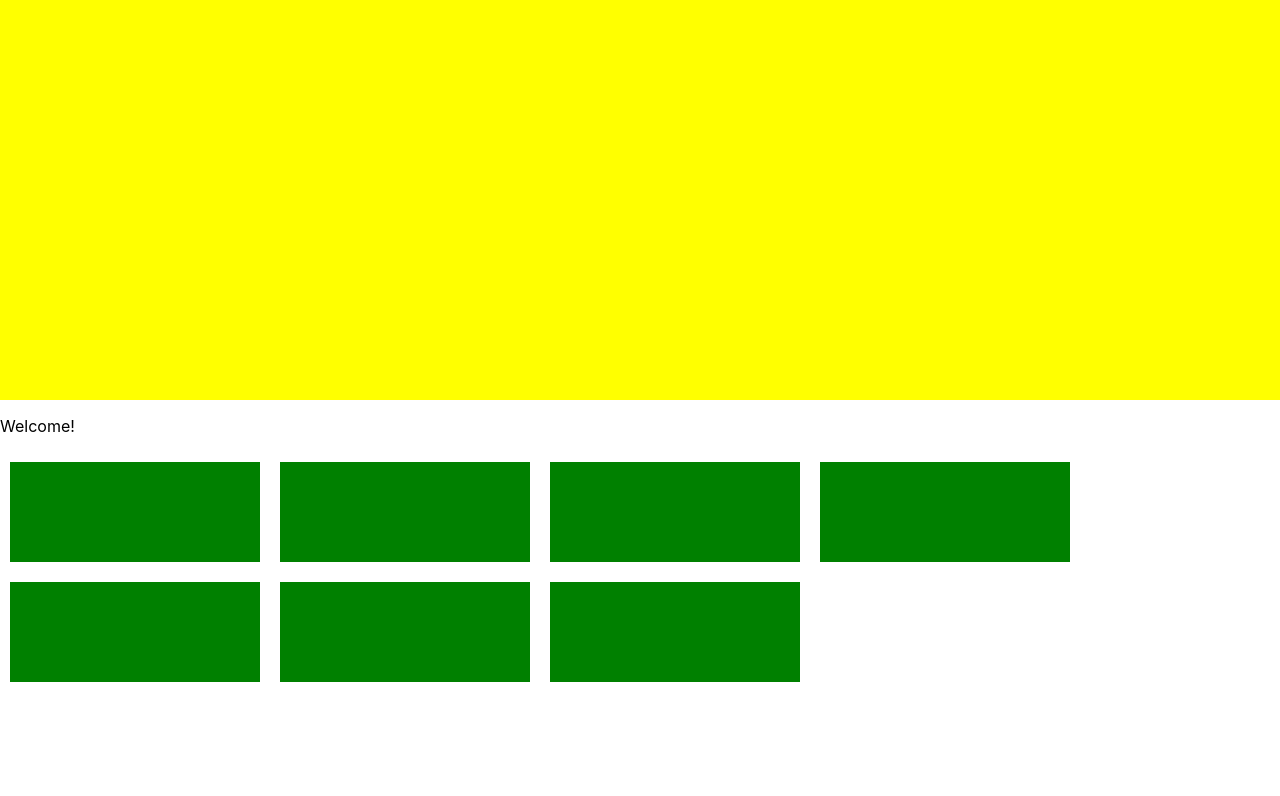
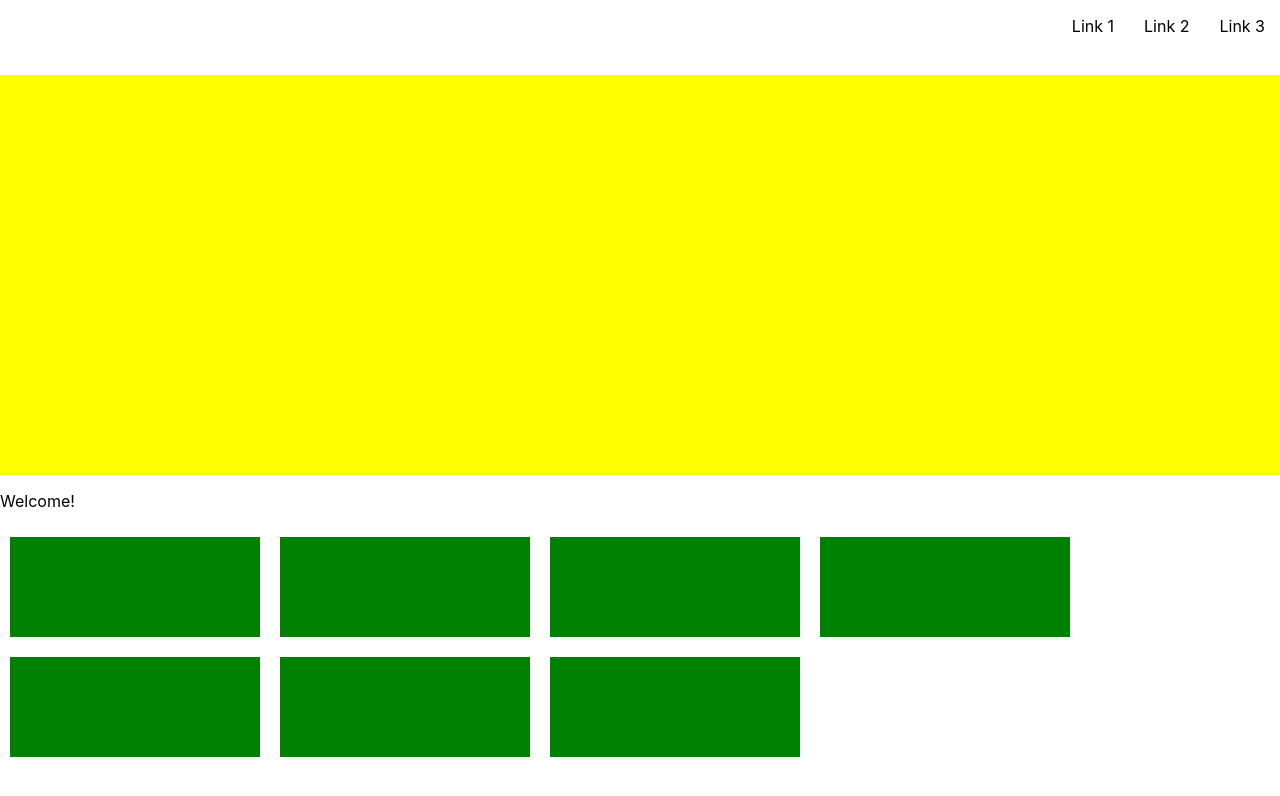
Before and after one commit to trandromeda/kindred-app, a React (Create React App) app: page / in a window 1280 px wide. Shown: the top 796 px of the page. Built offline with nearby package versions, Linux system fonts and the light colour scheme.

Commit message:
created navbar and basic styles

```diff
--- a/src/App.js
+++ b/src/App.js
@@ -4,7 +4,7 @@ import { BrowserRouter as Router, Route, Link, Switch, withRouter } from "react-
 
 import './App.css';
 
-import { Header, LessonBox } from './components';
+import { Header, Nav, LessonBox } from './components';
 import { Home, Lesson } from './views';
 
 class NoMatch extends Component {
@@ -23,6 +23,7 @@ class App extends Component {
     console.log('rendering');
     return (
       <div>
+        <Nav />
         <Header />
           <Router>
             <Switch>
--- a/src/components/header.js
+++ b/src/components/header.js
@@ -4,6 +4,7 @@ import styled from 'styled-components';
 const Header = styled.div`
     width: 100%;
     height: 50vh;
+    padding-top: 75px;
     background: yellow;
 `
 
--- a/src/components/index.js
+++ b/src/components/index.js
@@ -1,9 +1,11 @@
 import Button from './button';
 import Header from './header';
 import LessonBox from './lesson-box';
+import Nav from './nav';
 
 export {
     Button,
     Header,
     LessonBox,
+    Nav,
 }
--- /dev/null
+++ b/src/components/nav.js
@@ -0,0 +1,36 @@
+import React, { Component } from 'react';
+import styled from 'styled-components';
+
+const Navbar = styled.div`
+    width: 100vw;
+    height: 75px;
+    background: white;
+    position: fixed;
+`
+
+const NavList = styled.ul`
+    display: flex;
+    justify-content: flex-end;
+    list-style-type: none;
+`
+
+const NavItem = styled.li`
+    display: inline-block;
+    margin: 0 15px;
+`
+
+class Nav extends Component {
+    render() {
+        return (
+            <Navbar>
+                <NavList>
+                    <NavItem>Link 1</NavItem>
+                    <NavItem>Link 2</NavItem>
+                    <NavItem>Link 3</NavItem>
+                </NavList>
+            </Navbar>
+        )
+    }
+}
+
+export default Nav;
```
Also changed, not shown: src/views/mentor.js (added, +18 -0 lines).
